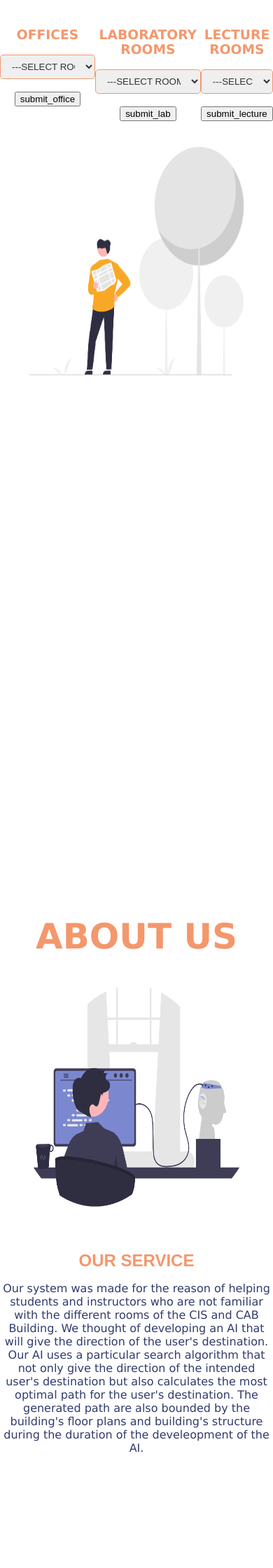
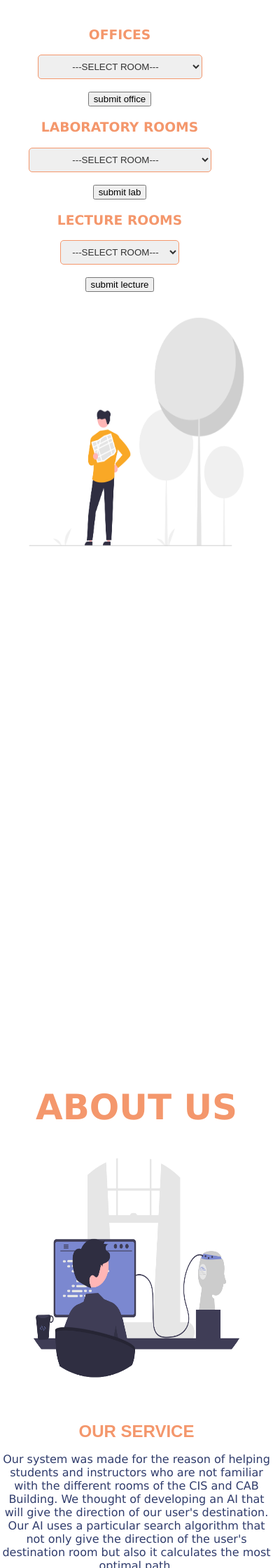
Before and after one commit to zjsan/Capstone-Project, a Flask app: page / in a window 390 px wide. Shown: the part 1480-3720 px from the top of the page at 70% size. Run offline with Flask 3, Linux system fonts and the light colour scheme; parts of the project's set-up code (start-up, migrations or seed data) failed here and were passed over.

Commit message:
updated source code

```diff
--- a/app.py
+++ b/app.py
@@ -26,7 +26,7 @@ def get_data():
     if request.method == "GET":
 
         #passing arguments to the AI based on the selected input
-        if request.args['submit'] == 'submit_office':
+        if request.args['submit'] == 'submit office':
             office = request.args['offices']
             selected = office
             direction =  main_ai(selected)#passing user input to the ai
@@ -34,14 +34,14 @@ def get_data():
             #returning the generated path/direction to the web browser
             return render_template('direction.html',direction = direction)
 
-        if request.args['submit'] == 'submit_lab':
+        if request.args['submit'] == 'submit lab':
             lab = request.args['labrooms']
             selected = lab
             direction = main_ai(selected)#passing user input to the ai
 
             #returning the generate path/direction to the web server
             return render_template('direction.html',direction = direction)
-        if request.args['submit'] == 'submit_lecture':
+        if request.args['submit'] == 'submit lecture':
             lecture_room = request.args['lecturerooms']
             selected = lecture_room
             direction = main_ai(selected)#passing user input to the ai
--- a/static/css/style.css
+++ b/static/css/style.css
@@ -108,7 +108,15 @@ p{
 .flex-container{
     display: flex;
     justify-content: space-around;
+    margin-right: 3rem;
 }
+
+/* Responsive layout - makes a one column layout instead of a two-column layout */
+@media (max-width: 800px) {
+    .flex-container {
+      flex-direction: column;
+    }
+  }
 
 .flex-container1{
     display: flex;
@@ -130,6 +138,15 @@ p{
 .select:hover{
     outline: none;
     border: 2px solid #bbb;
+}
+#offices{
+    width: auto;
+}
+#lab{
+    width: auto;
+}
+#lectureroom{
+    width: auto;
 }
 .roomtitle{
     position: relative;
@@ -162,6 +179,8 @@ p{
     margin-right: auto;
     width: 45%;
 }
+
+/*applies to all cliparts*/
 .picture_container{
     display: flex;
     justify-content: center;
@@ -175,6 +194,7 @@ p{
     max-width: 100%;
     max-width: 100%;
 }
+
 #selectroom
 {
     margin-top: 40rem;
@@ -183,6 +203,8 @@ p{
 {
     margin-top: 40rem;
 }
+
+/*FOOTER*/
 #devs{
     margin-top: 15rem;
 }
--- /dev/null
+++ b/static/functions.js
@@ -0,0 +1,5 @@
+function show()
+{
+    document.getElementById('map').style.display = "block"
+    document.getElementById('button').style.display ="none"
+}
--- a/templates/base.html
+++ b/templates/base.html
@@ -18,7 +18,8 @@
       <div id="map">
         <img src="../static/css/Assets/undraw_Firmware_re_fgdy.png" alt="img">
       </div>
-      <button type="button">View Map</button>
+      <button type="button" id ="button" onclick="show">View Map</button>
+      <script src="../static/functions.js"></script>
      </section>
     <section id="landing">
         <div class="landing"></div>
--- a/templates/index.html
+++ b/templates/index.html
@@ -55,13 +55,13 @@
                     <option value="meteo">METEOROLOGY FACULTY </option>
                   </select>
                   <br><br>
-                  <input type="submit" value="submit_office" name = "submit" class = "my-button">
+                  <input type="submit" value="submit office" name = "submit" class = "my-button">
                 </form>
           </div>
           <div>
               <h3>LABORATORY ROOMS</h3>
               <form action="{{ url_for('get_data')}}">
-                  <select required class = "select" name="labrooms" id="room1" size="1">
+                  <select required class = "select" name="labrooms" id="lab" size="1">
                     <option disabled selected value="" hidden>---SELECT ROOM---</option>
                     <option value="lab1">ROOM 1</option>
                     <option value="lab2">ROOM 2</option>
@@ -76,13 +76,13 @@
                     <option value="remotesensing">REMOTE SENSING LABORATORY</option>
                   </select>
                   <br><br>
-                  <input type="submit" value="submit_lab" name="submit" class = "my-button" placeholder="GO">
+                  <input type="submit" value="submit lab" name="submit" class = "my-button" placeholder="GO">
                 </form>
           </div>
           <div>
             <h3>LECTURE ROOMS</h3>
             <form action="{{ url_for('get_data')}}">
-                <select required class = "select" name="lecturerooms" id="room3" onfocus='this.size=5;' onblur='this.size=1;' onchange='this.size=1; this.blur();'>
+                <select required class = "select" name="lecturerooms" id="lectureroom" onfocus='this.size=5;' onblur='this.size=1;' onchange='this.size=1; this.blur();'>
                   <option disabled selected value="" hidden>---SELECT ROOM---</option>
                   <!--FIRST FLOOR-->
                   <option value="lectureA">100 A</option>
@@ -117,7 +117,7 @@
                   <option value="lecture211">211</option>
                 </select>
                 <br><br>
-                <input type="submit" value="submit_lecture" name = "submit" class = "my-button">
+                <input type="submit" value="submit lecture" name = "submit" class = "my-button">
               </form>
         </div>
       </div>
@@ -138,9 +138,10 @@
         </div>
         <div>
           <h2 class="maintext">OUR SERVICE</h2>
-          <p>Our system was made for the reason of helping students and instructors who are not familiar with the different rooms of the CIS and CAB Building. We thought of developing an AI that will give the direction of the user's destination. Our AI uses a particular
-            search algorithm that not only give the direction of the intended user's destination but also calculates the most optimal path for the user's
-            destination. The generated path are also bounded by the building's floor plans and building's structure during the duration of the develeopment of the AI.</p>
+          <p>Our system was made for the reason of helping students and instructors who are not familiar with the different rooms of the CIS and CAB Building.
+            We thought of developing an AI that will give the direction of our user's destination.
+            Our AI uses a particular
+            search algorithm that not only give the direction of the user's destination room but also it calculates the most optimal path.</p>
         </div>
         <div id = "devs">
         <h2 class="maintext">OUR TEAM</h2>
```
Also changed, not shown: functions.js (deleted).
